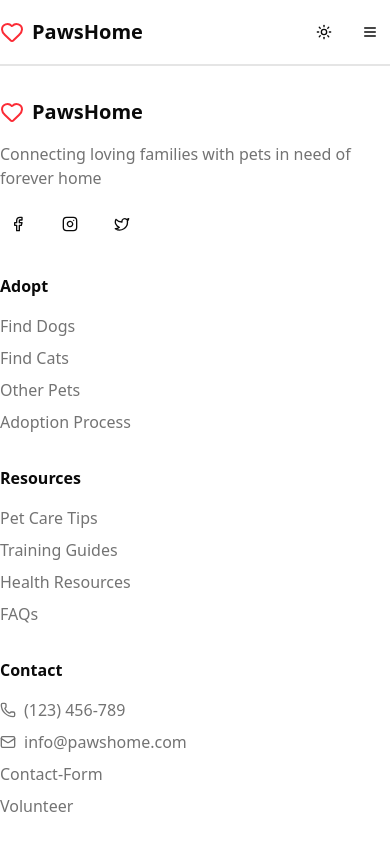
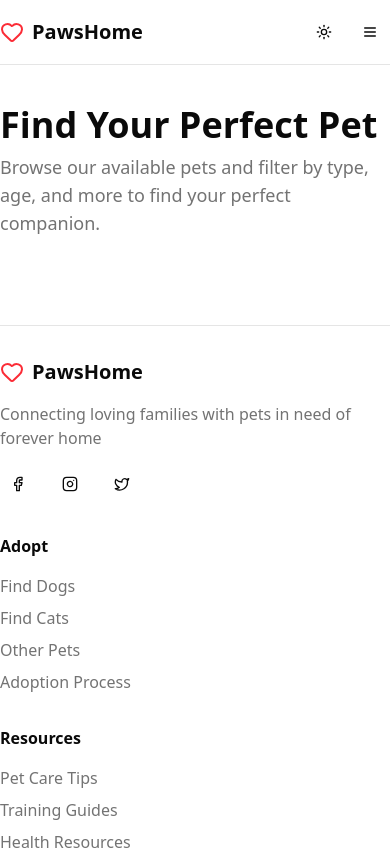
Before and after one commit to anujgupta018/paws-home, a Next.js app: page /pets in a window 390 px wide. Shown: the top 850 px of the page. Built offline with nearby package versions, Linux system fonts and the light colour scheme.

Commit message:
pets/page.tsx/updated

```diff
--- a/app/pets/page.tsx
+++ b/app/pets/page.tsx
@@ -1,3 +1,23 @@
 export default function PetsPage(){
-    return
+    return (
+        <div className="container py-10">
+            <div className="flex flex-col gap-6">
+                <div>
+                    <h1 className="text-4xl font-bold mb-2">Find Your Perfect Pet</h1>
+                    <p className="text-muted-foreground text-lg">
+                        Browse our available pets and filter by type, age, and more to find your perfect companion.
+                    </p>
+                </div>
+
+                <div className="grid gap-6 md:grid-cols-[240px_1fr]">
+                    <aside>
+
+                    </aside>
+                    <main>
+
+                    </main>
+                </div>
+            </div>
+        </div>
+    )
 }
```
